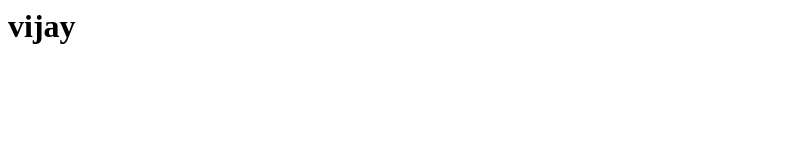
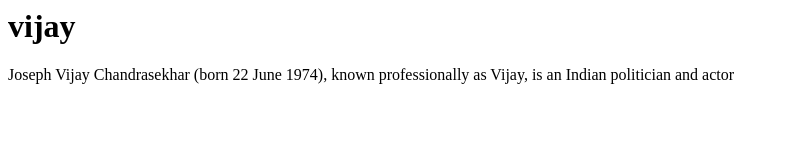
Before and after one commit to pradeesh-kumar-ct/dd, a plain HTML site: page index.html in a window 1280 px wide. Shown: the whole page, without its empty margins (0-789 px from the left). Drawn offline with Linux system fonts and the light colour scheme.

Commit message:
the paragraph is added

```diff
--- a/index.html
+++ b/index.html
@@ -1,3 +1,6 @@
 <centre>
   <h1> vijay</h1>
 </centre>
+<p>
+    Joseph Vijay Chandrasekhar (born 22 June 1974), known professionally as Vijay, is an Indian politician and actor
+</p>
```
